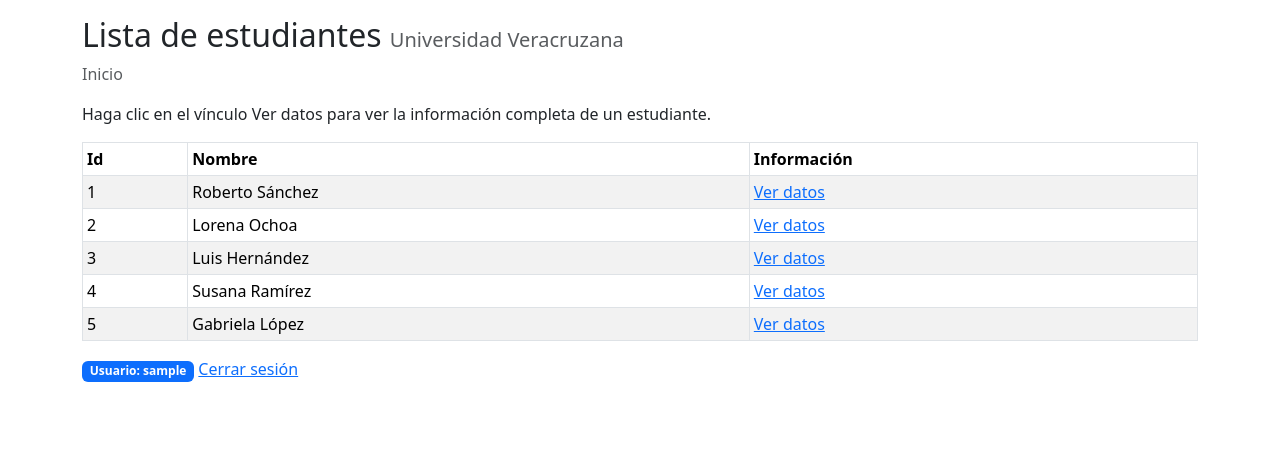
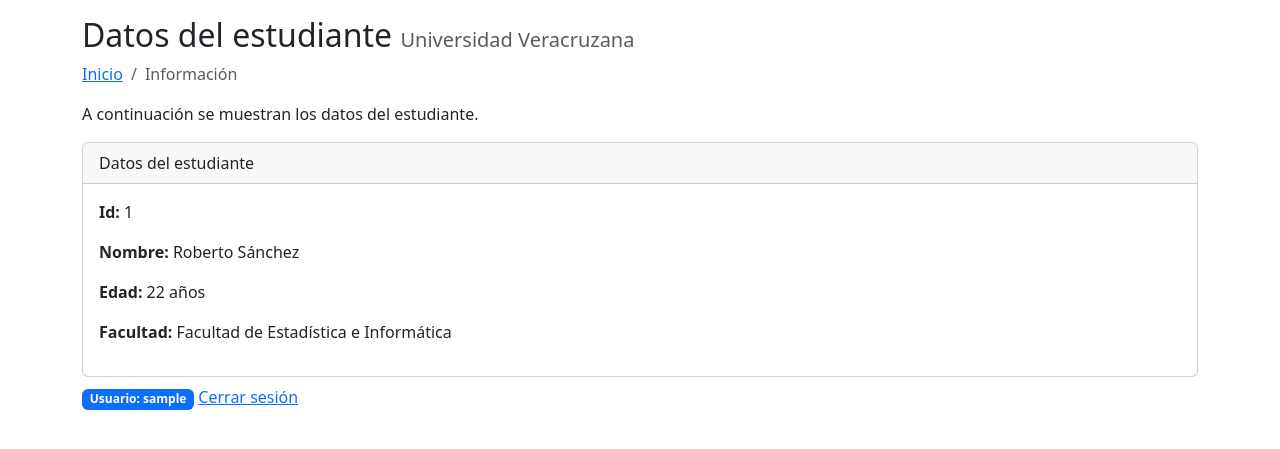
Before and after one commit to Gato-Con-Botas/practicas-programacion-segura, a PHP site: page /info.php?id=1 in a window 1280 px wide. Shown: the top 449 px of the page. Run offline with PHP 8.4, Linux system fonts and the light colour scheme; the visitor is signed in with stand-in values (Sample User, id 1).

Commit message:
feat: update index.php and info.php for improved user experience and navigation; add login.php enhancements

```diff
--- /dev/null
+++ b/cwe-79/cookies.txt
@@ -0,0 +1 @@
+PHPSESSID=d30fabff722519da01fad2594e785475
--- a/cwe-79/info.php
+++ b/cwe-79/info.php
@@ -15,56 +15,25 @@ if (!isset($_SESSION['user'])) {
     <link href="https://cdn.jsdelivr.net/npm/bootstrap@5.3.2/dist/css/bootstrap.min.css" rel="stylesheet">
 </head>
 <body class="container mt-3">
-    <h2>Lista de estudiantes <small class="text-muted fs-5">Universidad Veracruzana</small></h2>
-
+    <h2>Datos del estudiante <small class="text-muted fs-5">Universidad Veracruzana</small></h2>
     <nav aria-label="breadcrumb">
         <ol class="breadcrumb">
-            <li class="breadcrumb-item active" aria-current="page">Inicio</li>
+            <li class="breadcrumb-item"><a href="index.php">Inicio</a></li>
+            <li class="breadcrumb-item active" aria-current="page">Información</li>
         </ol>
     </nav>
-
-    <p>Haga clic en el vínculo Ver datos para ver la información completa de un estudiante.</p>
-
-    <table class="table table-sm table-striped table-bordered">
-        <thead>
-            <tr>
-                <th>Id</th>
-                <th>Nombre</th>
-                <th>Información</th>
-            </tr>
-        </thead>
-        <tbody>
-            <tr>
-                <td>1</td>
-                <td>Roberto Sánchez</td>
-                <td><a href="info.php?id=1">Ver datos</a></td>
-            </tr>
-            <tr>
-                <td>2</td>
-                <td>Lorena Ochoa</td>
-                <td><a href="info.php?id=2">Ver datos</a></td>
-            </tr>
-            <tr>
-                <td>3</td>
-                <td>Luis Hernández</td>
-                <td><a href="info.php?id=3">Ver datos</a></td>
-            </tr>
-            <tr>
-                <td>4</td>
-                <td>Susana Ramírez</td>
-                <td><a href="info.php?id=4">Ver datos</a></td>
-            </tr>
-            <tr>
-                <td>5</td>
-                <td>Gabriela López</td>
-                <td><a href="info.php?id=5">Ver datos</a></td>
-            </tr>
-        </tbody>
-    </table>
-
-    <p>
-        <span class="badge text-bg-primary">Usuario: <?php echo $_SESSION['user']; ?></span>
-        <a href="salir.php">Cerrar sesión</a>
-    </p>
+    <p>A continuación se muestran los datos del estudiante.</p>
+    <div class="card mb-2">
+        <div class="card-header">
+            Datos del estudiante
+        </div>
+        <div class="card-body">
+            <p><strong>Id:</strong> <?php echo $_GET["id"]; ?></p>
+            <p><strong>Nombre:</strong> Roberto Sánchez</p>
+            <p><strong>Edad:</strong> 22 años</p>
+            <p><strong>Facultad:</strong> Facultad de Estadística e Informática</p>
+        </div>
+    </div>
+    <p><span class="badge text-bg-primary">Usuario: <?php echo $_SESSION['user']; ?></span> <a href="salir.php">Cerrar sesión</a></p>
 </body>
 </html>
--- a/cwe-79/login.php
+++ b/cwe-79/login.php
@@ -25,7 +25,6 @@ if ($_SERVER['REQUEST_METHOD'] === 'POST') {
             <div class="card mx-auto mt-3">
                 <div class="card-body">
                     <h5 class="card-card-title text-center">Inicio de sesión</h5>
-
                     <div class="mb-3">
                         <label for="username" class="form-label">Usuario</label>
                         <input type="text" class="form-control" name="username" placeholder="Escriba el usuario">
@@ -33,13 +32,11 @@ if ($_SERVER['REQUEST_METHOD'] === 'POST') {
                             <span class="text-danger">Credenciales incorrectas</span>
                         <?php endif; ?>
                     </div>
-
                     <div class="mb-3">
                         <label class="form-label" for="password">Contraseña</label>
                         <input class="form-control" type="password" name="password" placeholder="Escriba su contraseña">
                     </div>
                 </div>
-
                 <div class="card-footer text-center">
                     <button type="submit" class="btn btn-primary">Iniciar sesión</button>
                 </div>
```
Also changed, not shown: cwe-79/evil.php (added, +8 -0 lines), cwe-79/index.php (+1 -8 lines).
